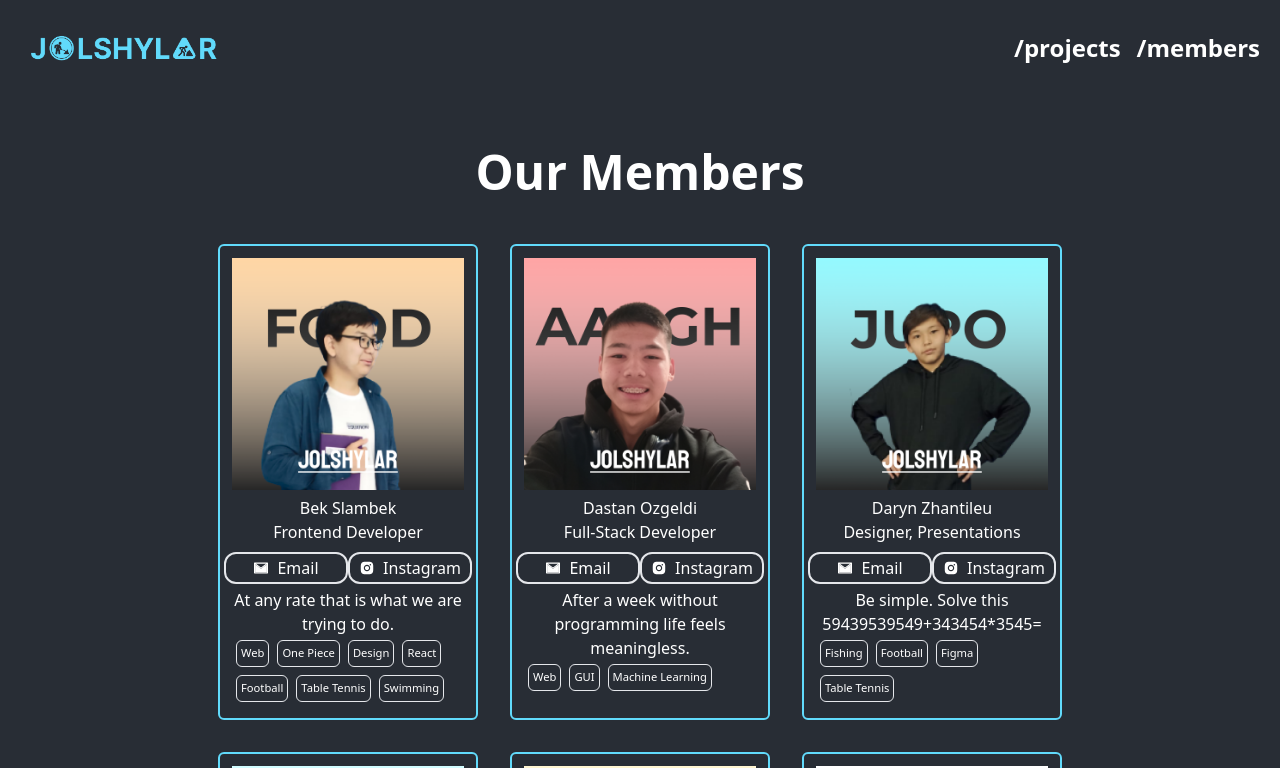
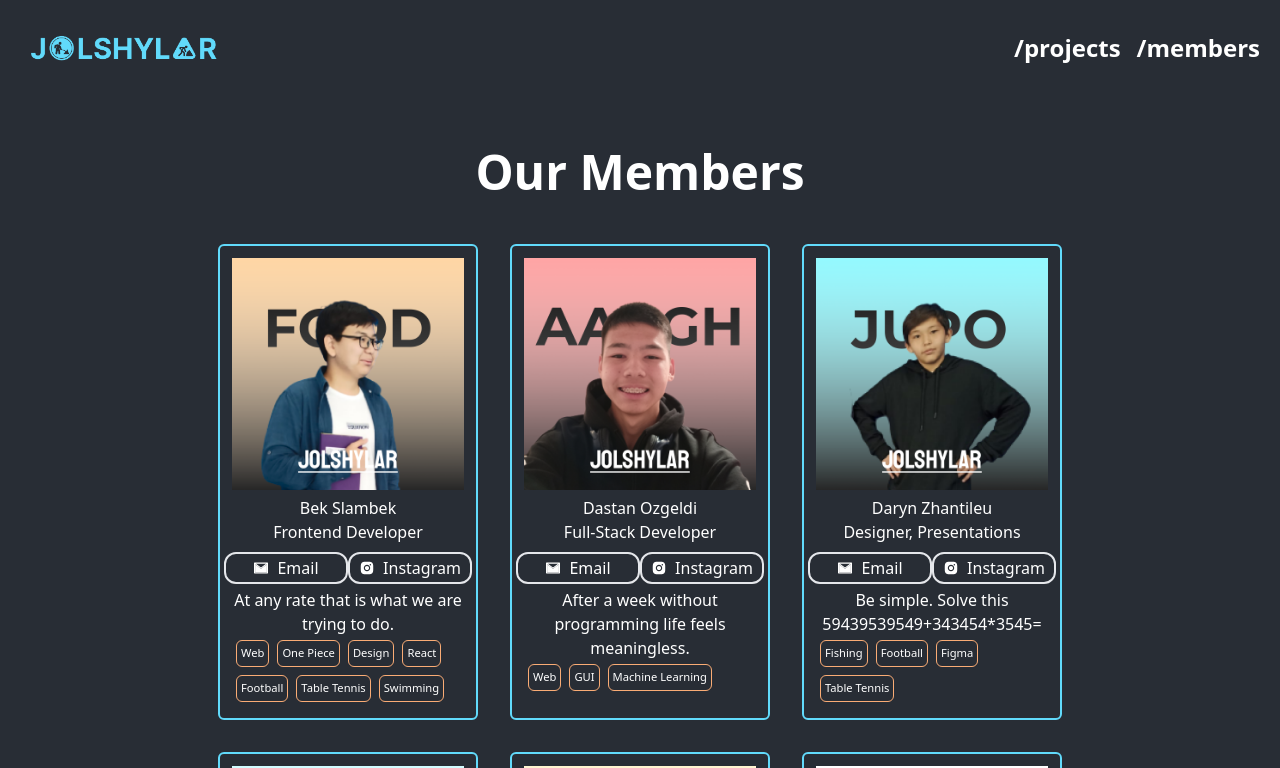
Before and after one commit to jolshylar/jolshylar, a Next.js app: page /members in a window 1280 px wide. Shown: the top 768 px of the page. Built offline with nearby package versions, Linux system fonts and the light colour scheme.

Commit message:
fix(components): change deprecated color names

```diff
--- a/src/components/Topics.tsx
+++ b/src/components/Topics.tsx
@@ -3,7 +3,7 @@ export default function Topics({ topics }: any) {
     <div className="flex flex-wrap max-w-[260px]">
       {topics &&
         topics.map((topic: string) => (
-          <span className="m-1 text-[0.7em] p-1 border-[1px] border-orange rounded-md">
+          <span className="m-1 text-[0.7em] p-1 border-[1px] border-secondary rounded-md">
             {topic}
           </span>
         ))}
```
